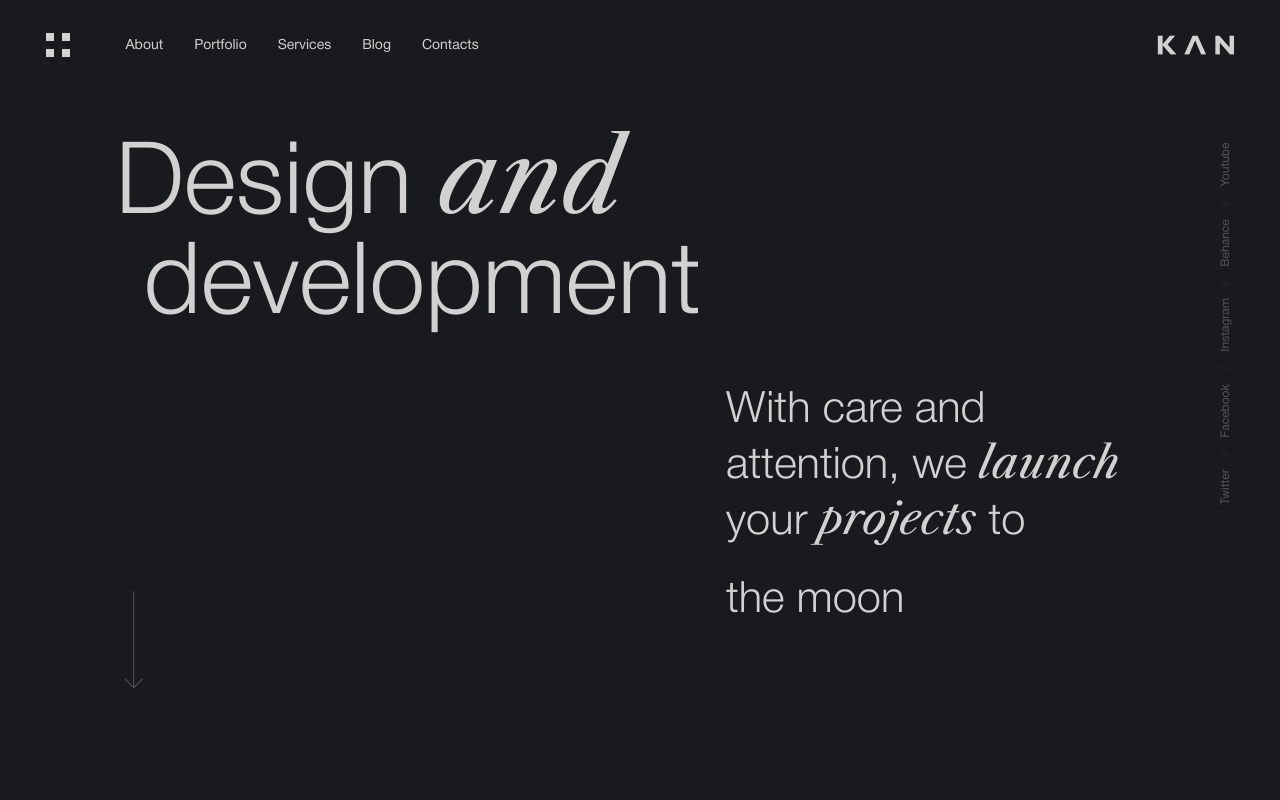
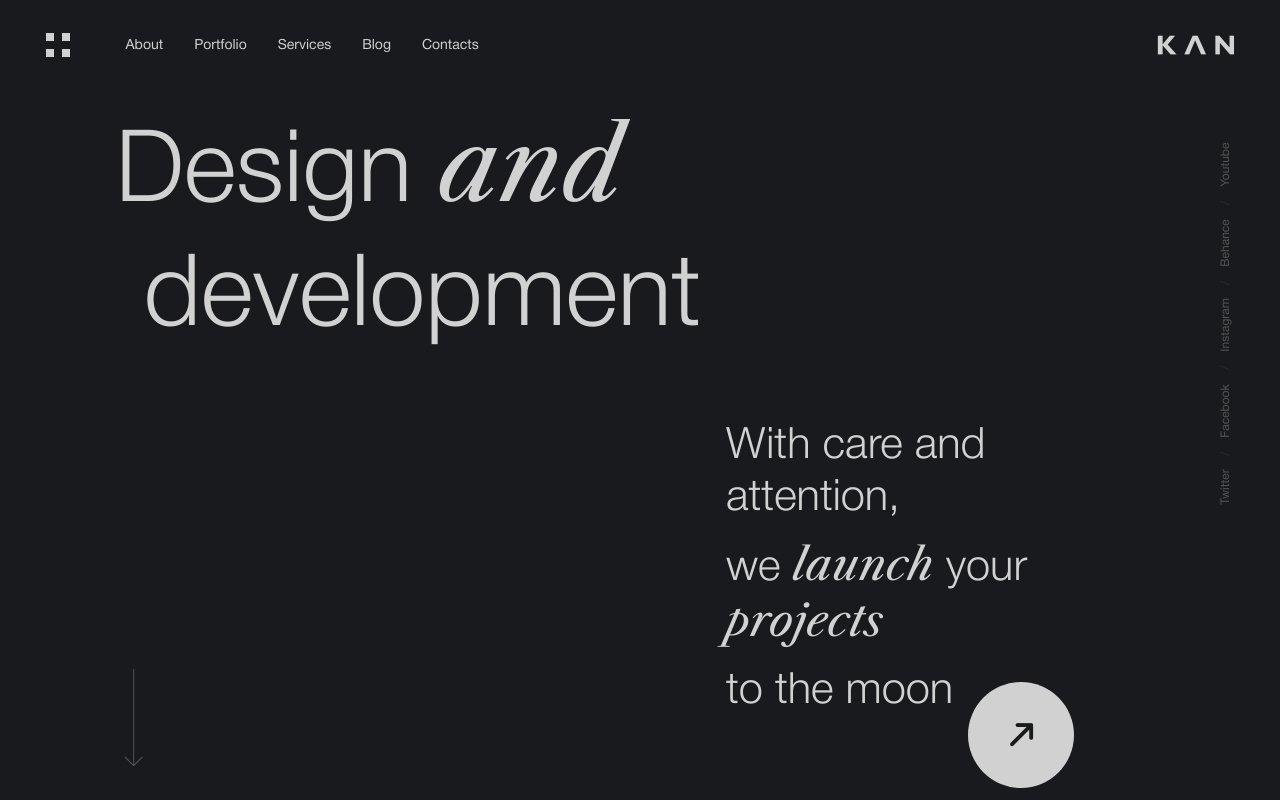
Before and after one commit to mortalshot/kan-v4, a website built with webpack: page src/home.html in a window 1280 px wide. Built offline with nearby package versions, Linux system fonts and the light colour scheme; files whose address does not match are found by name; a web font is replaced by a local one.

Commit message:
preview and about animation

```diff
--- a/src/home.html
+++ b/src/home.html
@@ -33,14 +33,21 @@
 					</div>
 
 					<div class="preview__body">
-						<h1 class="preview__title anim-show-top">
-							<div>Design <em>and</em> <span>develo<wbr>pment</span></div>
+						<h1 class="preview__title">
+							<div>
+								<div>Design <em>and</em></div>
+							</div>
+							<div>
+								<div><span>develo<wbr>pment</span></div>
+							</div>
 						</h1>
-						<h2 class="preview__subtitle anim-show-bottom">
-							<div>
-								<span>With care and attention, we <em>launch</em> your <em>projects</em> to the&nbsp;moon</span>
-								<button type="button" class="_icon-link link-circle anim-show-rotate"></button>
-							</div>
+						<h2 class="preview__subtitle">
+							<span>
+								<div><div>With care and attention,</div></div>
+								<div><div>we <em>launch</em> your <em>projects</em></div></div>
+								<div><div>to the&nbsp;moon</div></div>
+							</span>
+							<button type="button" class="_icon-link link-circle"></button>
 						</h2>
 					</div>
 					<div class="preview__scroll">
@@ -85,7 +92,7 @@
 				</div>
 			</section>
 
-			<section class="cases">
+			<section id="cases" class="cases">
 				<div class="cases__slider swiper">
 					<div class="swiper__button swiper__button_prev"></div>
 					<div class="cases__wrapper swiper-wrapper">
--- a/src/js/files/script.js
+++ b/src/js/files/script.js
@@ -7,9 +7,6 @@ import { flsModules } from "./modules.js";
 import { gsap } from 'gsap';
 import { ScrollTrigger } from 'gsap/ScrollTrigger.js';
 gsap.registerPlugin(ScrollTrigger);
-
-
-
 
 import LocomotiveScroll from 'locomotive-scroll';
 import "../../scss/libs/locomotive-scroll.scss";
@@ -34,6 +31,59 @@ ScrollTrigger.scrollerProxy(".page", {
     // LocomotiveScroll handles things completely differently on mobile devices - it doesn't even transform the container at all! So to get the correct behavior and avoid jitters, we should pin things with position: fixed on mobile. We sense it by checking to see if there's a transform applied to the container (the LocomotiveScroll-controlled element).
     pinType: document.querySelector(".page").style.transform ? "transform" : "fixed"
 });
+
+// Анимация home preview
+if (document.querySelector('.preview')) {
+    const previewTimeLine = gsap.timeline({
+        scrollTrigger: {
+            trigger: ".preview",
+            scroller: ".page",
+            start: "top bottom",
+            end: "bottom top",
+        }
+    })
+
+    previewTimeLine.to(".preview__title", {
+        onComplete: function () {
+            document.querySelector('.preview__title').classList.add('_active');
+        },
+    });
+    previewTimeLine.to(".preview__subtitle", {
+        onComplete: function () {
+            document.querySelector('.preview__subtitle').classList.add('_active');
+        },
+    });
+    previewTimeLine.from(".preview__subtitle .link-circle", { opacity: 0, rotate: -180, scale: 0.5, delay: 0.5 });
+    previewTimeLine.from(".preview__social", { opacity: 0, x: "200%" });
+    previewTimeLine.from(".preview__scroll button", { opacity: 0 });
+}
+
+// Анимация секции about
+if (document.querySelector('.about')) {
+    ScrollTrigger.create({
+        trigger: ".about",
+        scroller: ".page",
+        start: "top top",
+        end: "+=100%",
+        // markers: true,
+        pin: true,
+    })
+
+    const aboutTimeLine = gsap.timeline({
+        scrollTrigger: {
+            trigger: ".about",
+            scroller: ".page",
+            start: "50% bottom",
+            end: "bottom top",
+            scrub: 1,
+            // markers: true,
+        }
+    })
+
+    aboutTimeLine.from(".about__content", { y: "-100%" })
+    aboutTimeLine.from(".about__image._image-left", { opacity: 0, scale: 0.5, y: "-100%" }, "-=0.3")
+    aboutTimeLine.from(".about__image._image-right", { opacity: 0, scale: 0.5, y: "-100%" })
+}
 
 // Смена цветовой темы при достижении секции #features__located
 const featuresLocated = document.querySelector('.features__located');
@@ -62,14 +112,61 @@ if (featuresLocated) {
 // Печатаем текст категорий при скролле только один раз на десктопе
 const categoriesItems = document.querySelectorAll('.categories__item');
 if (categoriesItems.length > 0) {
-
     let mediaQueryMmd3 = window.matchMedia('(min-width: 743.98px)')
     function handleMmd3Change(e) {
         if (e.matches) {
             categoriesItems.forEach(element => {
                 const elementText = element.innerHTML;
+                const isRolling = Symbol(elementText);
 
-                const elementStyleHeight = element.getBoundingClientRect().height;
+                function getPositions(length) {
+                    return Array.from(new Array(length), () => [
+                        (length * Math.random() | 0) % length,
+                        (length * Math.random() | 0) % length,
+                    ]);
+                }
+
+                async function rollText(item) {
+                    if (item[isRolling]) return;
+                    item[isRolling] = true;
+                    const word = [...item.textContent];
+                    const ps = getPositions(word.length);
+                    const computedWords = [word.join("")];
+                    for (const [p1, p2] of ps) {
+                        [word[p1], word[p2]] = [word[p2], word[p1]];
+                        computedWords.push(item.textContent = word.join(""));
+                        await delay(100);
+                    }
+
+                    while (computedWords.length) {
+                        const word = computedWords.pop();
+                        item.textContent = word;
+                        await delay(100);
+                    }
+
+                    item[isRolling] = false;
+                }
+
+                function delay(ms) {
+                    return new Promise(resolve => setTimeout(resolve, ms));
+                }
+
+
+                ScrollTrigger.create({
+                    trigger: element,
+                    scroller: ".page",
+                    start: "top bottom",
+                    end: "bottom top",
+                    once: true,
+
+                    onEnter: function () {
+                        rollText(element);
+                    },
+                })
+
+
+
+                /*                 const elementStyleHeight = element.getBoundingClientRect().height;
                                 element.style.height = elementStyleHeight + "px";
                                 element.innerHTML = "";
 
@@ -108,7 +205,7 @@ if (categoriesItems.length > 0) {
 
                                         typeLine();
                                     },
-                })
+                                }) */
 
             });
         }
@@ -135,57 +232,6 @@ if (categoriesItems.length > 0) {
     }
     mediaQueryMd3.addEventListener('change', handleMd3Change);
     handleMd3Change(mediaQueryMd3);
-}
-
-// Появление сверху
-const animShowTop = document.querySelectorAll('.anim-show-top');
-if (animShowTop.length > 0) {
-    animShowTop.forEach(element => {
-        ScrollTrigger.create({
-            trigger: element,
-            scroller: ".page",
-            start: "top 90%",
-            end: "bottom top",
-
-            onToggle: function () {
-                element.classList.toggle('_active');
-            }
-        })
-    });
-}
-
-// Появление снизу
-const animShowBottom = document.querySelectorAll('.anim-show-bottom');
-if (animShowBottom.length > 0) {
-    animShowBottom.forEach(element => {
-        ScrollTrigger.create({
-            trigger: element,
-            scroller: ".page",
-            start: "top 90%",
-            end: "bottom top",
-
-            onToggle: function () {
-                element.classList.toggle('_active');
-            }
-        })
-    });
-}
-
-// Появление c поворотом
-const animShowRotate = document.querySelectorAll('.anim-show-rotate');
-if (animShowRotate.length > 0) {
-    animShowRotate.forEach(element => {
-        ScrollTrigger.create({
-            trigger: element,
-            scroller: ".page",
-            start: "top 90%",
-            end: "bottom top",
-
-            onToggle: function () {
-                element.classList.toggle('_active');
-            }
-        })
-    });
 }
 
 // Текст по кругу кнопки more
@@ -232,7 +278,7 @@ if (input.length > 0) {
 }
 
 
-// Получение значение стиля transform
+/* // Получение значение стиля transform
 function getMatrix(element) {
     const values = element.style.transform.split(/\w+\(|\);?/);
     const transform = values[1].split(/,\s?/g).map(parseInt);
@@ -247,9 +293,9 @@ function getMatrix(element) {
 // Анимация наведения у слайдера с кейсами
 const slider = document.querySelector('.cases__slider');
 if (slider && !isMobile.any()) {
-    const buttonPrev = document.querySelector('.cases__slider .swiper__button_prev')
-    const buttonNext = document.querySelector('.cases__slider .swiper__button_next')
-    const sliderWrapper = document.querySelector('.cases__wrapper')
+    const buttonPrev = document.querySelector('.cases__slider .swiper__button_prev');
+    const buttonNext = document.querySelector('.cases__slider .swiper__button_next');
+    const sliderWrapper = document.querySelector('.cases__wrapper');
 
     buttonPrev.addEventListener('mouseover', function () {
         slider.classList.remove('_slide-change');
@@ -278,4 +324,4 @@ if (slider && !isMobile.any()) {
         let translateX = getMatrix(sliderWrapper).x;
         sliderWrapper.style.transform = `translate3d(${translateX - 300}px, 0, 0)`;
     }
-}
+} */
--- a/src/js/files/sliders.js
+++ b/src/js/files/sliders.js
@@ -48,7 +48,7 @@ function initSliders() {
 
 			//touchRatio: 0,
 			//simulateTouch: false,
-			loop: true,
+			// loop: true,
 
 			// lazy
 			preloadImages: true,
--- a/src/scss/common.scss
+++ b/src/scss/common.scss
@@ -1,3 +1,7 @@
+[data-scroll-container] {
+    overflow-y: hidden !important;
+}
+
 // Общие стили
 section {
     @include adaptiveValue("padding-top", 100, 50);
@@ -78,11 +82,16 @@ section {
     background-color: var(--mainColor);
     color: var(--bgColor);
     font-size: rem(24);
-    transition: $transition ease transform 0s;
+
+    &::before {
+        transition: $transition ease transform 0s;
+    }
 
     @media (any-hover: hover) {
         &:hover {
-            transform: rotate(360deg);
+            &::before {
+                transform: rotate(360deg);
+            }
         }
     }
 }
@@ -174,6 +183,7 @@ img {
 .marquee {
     @include adaptiveValue("padding-top", 200, 80);
     @include adaptiveValue("padding-bottom", 200, 80);
+    overflow: hidden;
 
     // .marquee__right
     &__left {
--- a/src/scss/header.scss
+++ b/src/scss/header.scss
@@ -4,6 +4,8 @@
 	display: flex;
 	align-items: center;
 	background-color: var(--bgColor);
+	transform: translateY(-100%);
+	transition: $transition ease transform 0.3s;
 
 	// .header__container
 	&__container {
--- a/src/scss/home.scss
+++ b/src/scss/home.scss
@@ -74,10 +74,39 @@
             line-height: 0.92;
         }
 
+        & > div {
+            padding: rem(4) rem(10);
+            margin: rem(-4) rem(-10);
+            overflow: hidden;
+
+            div {
+                transform: translateY(-110%);
+            }
+        }
+
+        div {
+            display: inline-block;
+        }
+
         span {
             @media (min-width: $mobile) {
                 display: block;
                 @include adaptiveValue("margin-left", 52, 0, 1528, 992, 1);
+            }
+        }
+
+        &._active {
+            & > div {
+                &:nth-child(2) {
+                    div {
+                        transition-delay: 0.1s;
+                    }
+                }
+
+                div {
+                    transform: translateY(0);
+                    transition: 0.5s ease all 0s;
+                }
             }
         }
     }
@@ -95,14 +124,45 @@
         @media (min-width: $mobileM) {
             margin-left: auto;
         }
-        @media (max-width: $mobile) {
-            position: relative;
 
-            .link-circle {
-                position: absolute;
-                bottom: 0;
-                right: 0;
+        div {
+            display: inline-block;
+        }
+
+        span > div {
+            padding: rem(4) rem(10);
+            margin: rem(-4) rem(-10);
+            overflow: hidden;
+
+            div {
+                transform: translateY(110%);
             }
+        }
+
+        &._active {
+            span > div {
+                &:nth-child(2) {
+                    div {
+                        transition-delay: 0.1s;
+                    }
+                }
+                &:nth-child(3) {
+                    div {
+                        transition-delay: 0.2s;
+                    }
+                }
+
+                div {
+                    transform: translateY(0);
+                    transition: 0.5s ease all 0s;
+                }
+            }
+        }
+
+        .link-circle {
+            position: absolute;
+            bottom: -55px;
+            margin-left: rem(15);
         }
     }
 
@@ -168,6 +228,8 @@
 
 // about ------------------------------------------------------------------------------------------------------------------------------
 .about {
+    padding-top: 0;
+
     // .about__container
     &__container {
     }
@@ -349,6 +411,7 @@
     max-width: rem($maxWidthContainer);
     box-sizing: content-box;
     margin: 0 auto;
+    overflow: hidden;
 
     // .cases__slider
     &__slider {
@@ -662,6 +725,8 @@
 
 // features ------------------------------------------------------------------------------------------------------------------------------
 .features {
+    overflow: hidden;
+
     // .features__container
     &__container {
         @media (min-width: $mobile) and (max-width: $tablet) {
--- a/src/scss/style.scss
+++ b/src/scss/style.scss
@@ -73,6 +73,11 @@ body {
 	.loaded & {
 		opacity: 1;
 		transition: $transition ease opacity 0s;
+
+		.header {
+			transform: translateY(0%);
+			transition: $transition ease transform 0s;
+		}
 	}
 }
 // Оболочка ============================================================================================================================================================================================================================================================================================================================================================================================================================================
```
Also changed, not shown: dist/css/style.css, dist/css/style.min.css, dist/home.html, dist/js/app.js, dist/js/app.min.js. Lines whose indentation alone changed are shown as unchanged.
